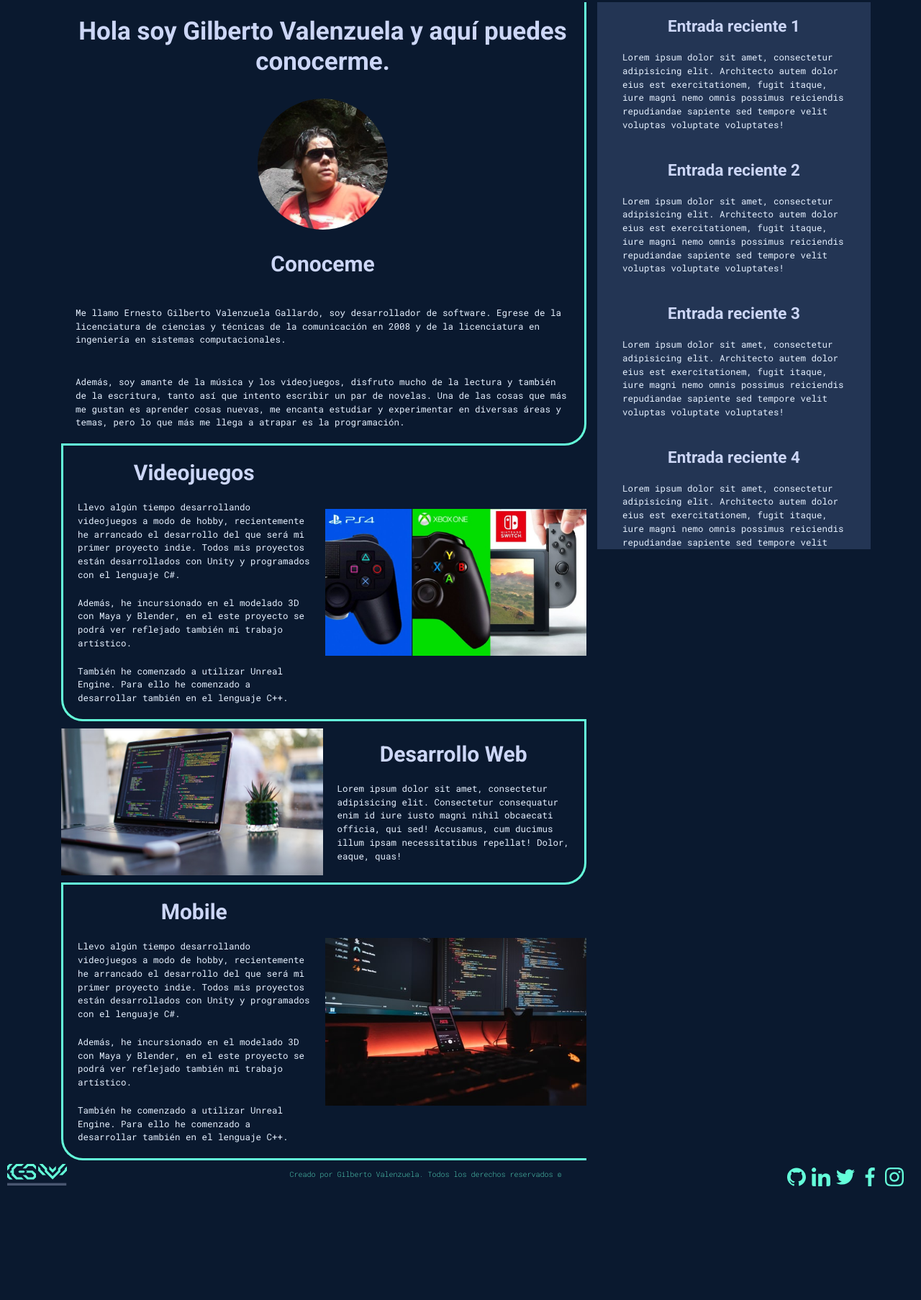
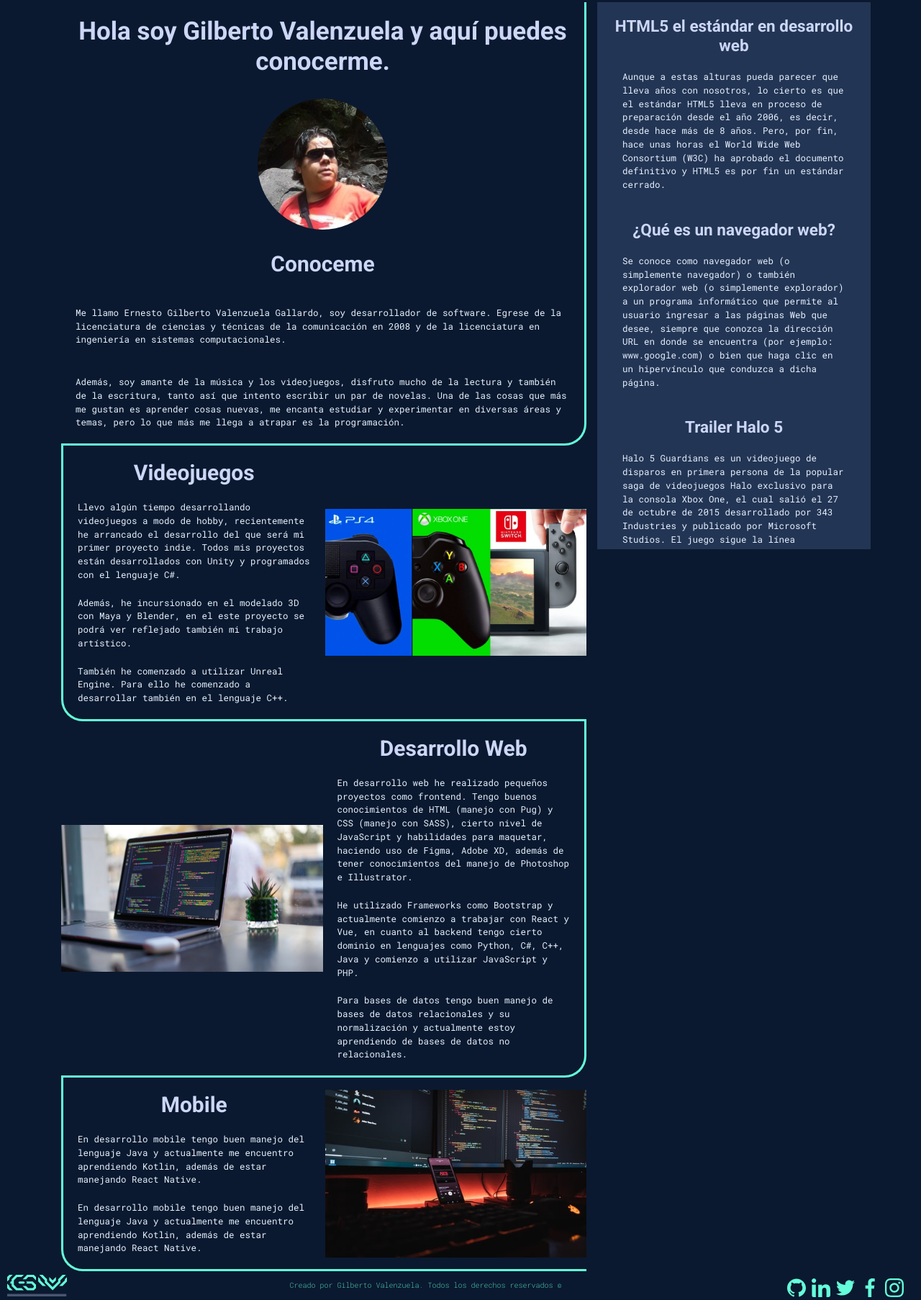
Before and after one commit to ernestogilberto/portafolio, a website: page index.html in a window 1280 px wide. Shown: the part 89-1895 px from the top of the page at 72% size. Before the commit the page ends 1741 px from the top, so only its background shows below. Drawn offline with nearby package versions, Linux system fonts and the light colour scheme.

Commit message:
Correcciones finales.

```diff
--- a/index.html
+++ b/index.html
@@ -118,101 +118,58 @@
                     <img alt="Laptop con código" class="w-50" src="./assets/images/2.jpg">
                     <div>
                         <h2>Desarrollo Web</h2>
-                        <p>Lorem ipsum dolor sit amet, consectetur adipisicing elit.
-                            Consectetur
-                            consequatur enim id iure
-                            iusto
-                            magni nihil obcaecati officia, qui sed! Accusamus, cum ducimus illum ipsam
-                            necessitatibus
-                            repellat!
-                            Dolor, eaque, quas!</p>
+                        <p>En desarrollo web he realizado pequeños proyectos como frontend. Tengo buenos conocimientos
+                            de HTML (manejo con Pug) y CSS (manejo con SASS), cierto nivel de JavaScript y habilidades
+                            para maquetar, haciendo uso de Figma, Adobe XD, además de tener conocimientos del manejo de
+                            Photoshop e Illustrator.</p>
+                        <p>He utilizado Frameworks como Bootstrap y actualmente comienzo a trabajar con React y Vue, en
+                            cuanto al backend tengo cierto dominio en lenguajes como Python, C#, C++, Java y comienzo a
+                            utilizar JavaScript y PHP.</p>
+                        <p>Para bases de datos tengo buen manejo de bases de datos relacionales y su normalización y
+                            actualmente estoy aprendiendo de bases de datos no relacionales.</p>
                     </div>
                 </section>
                 <section class="cardContainer d-flex align-items-center">
                     <img alt="Multiples monitores con código" class="w-50" src="./assets/images/3.jpg">
                     <div>
                         <h2>Mobile</h2>
-                        <p>Llevo algún tiempo desarrollando videojuegos a modo de hobby,
-                            recientemente he arrancado el desarrollo del que será mi primer proyecto indie. Todos
-                            mis
-                            proyectos
-                            están desarrollados con Unity y programados con el lenguaje C#.</p>
-                        <p>Además, he incursionado en el modelado 3D con Maya y Blender,
-                            en el
-                            este
-                            proyecto se podrá ver reflejado también mi trabajo artístico. </p>
-                        <p>También he comenzado a utilizar Unreal Engine. Para ello he
-                            comenzado a
-                            desarrollar también en el lenguaje C++.</p>
+                        <p>En desarrollo mobile tengo buen manejo del lenguaje Java y actualmente me encuentro
+                            aprendiendo Kotlin, además de estar manejando React Native.</p>
+                        <p>En desarrollo mobile tengo buen manejo del lenguaje Java y actualmente me encuentro
+                            aprendiendo Kotlin, además de estar manejando React Native. </p>
                     </div>
                 </section>
             </div>
             <!--        Area para una barra aside para los post recientes         -->
             <aside class="col-xl-4 col-lg-12 d-flex align-items-center flex-xl-column flex-lg-row sticky-top overflow-auto recent">
                 <article class="recent__content">
-                    <h3>Entrada reciente 1</h3>
-                    <p>Lorem ipsum dolor sit amet, consectetur adipisicing elit. Architecto
-                        autem
-                        dolor
-                        eius est
-                        exercitationem, fugit itaque, iure magni nemo omnis possimus reiciendis repudiandae sapiente
-                        sed
-                        tempore velit voluptas voluptate voluptates!</p>
+                    <h3>HTML5 el estándar en desarrollo web</h3>
+                    <p>Aunque a estas alturas pueda parecer que lleva años con nosotros, lo cierto es que el estándar
+                        HTML5 lleva en proceso de preparación desde el año 2006, es decir, desde hace más de 8 años.
+                        Pero, por fin, hace unas horas el World Wide Web Consortium (W3C) ha aprobado el documento
+                        definitivo y HTML5 es por fin un estándar cerrado.</p>
                 </article>
                 <article class="recent__content">
-                    <h3>Entrada reciente 2</h3>
-                    <p>Lorem ipsum dolor sit amet, consectetur adipisicing elit. Architecto
-                        autem
-                        dolor
-                        eius est
-                        exercitationem, fugit itaque, iure magni nemo omnis possimus reiciendis repudiandae
-                        sapiente
-                        sed
-                        tempore velit voluptas voluptate voluptates!</p>
+                    <h3>¿Qué es un navegador web?</h3>
+                    <p>Se conoce como navegador web (o simplemente navegador) o también explorador web (o
+                        simplemente explorador) a un programa informático que permite al usuario ingresar a las
+                        páginas Web que desee, siempre que conozca la dirección URL en donde se encuentra (por
+                        ejemplo: www.google.com) o bien que haga clic en un hipervínculo que conduzca a dicha
+                        página.</p>
                 </article>
                 <article class="recent__content">
-                    <h3>Entrada reciente 3</h3>
-                    <p>Lorem ipsum dolor sit amet, consectetur adipisicing elit. Architecto
-                        autem
-                        dolor
-                        eius est
-                        exercitationem, fugit itaque, iure magni nemo omnis possimus reiciendis repudiandae
-                        sapiente
-                        sed
-                        tempore velit voluptas voluptate voluptates!</p>
+                    <h3>Trailer Halo 5</h3>
+                    <p>Halo 5 Guardians es un videojuego de disparos en primera persona de la popular saga de
+                        videojuegos Halo exclusivo para la consola Xbox One, el cual salió el 27 de octubre de 2015
+                        desarrollado por 343 Industries y publicado por Microsoft Studios. El juego sigue la línea
+                        argumental de Halo 4. </p>
                 </article>
                 <article class="recent__content">
-                    <h3>Entrada reciente 4</h3>
-                    <p>Lorem ipsum dolor sit amet, consectetur adipisicing elit. Architecto
-                        autem
-                        dolor
-                        eius est
-                        exercitationem, fugit itaque, iure magni nemo omnis possimus reiciendis repudiandae
-                        sapiente
-                        sed
-                        tempore velit voluptas voluptate voluptates!</p>
-                </article>
-                <article class="recent__content">
-                    <h3>Entrada reciente 5</h3>
-                    <p>Lorem ipsum dolor sit amet, consectetur adipisicing elit. Architecto
-                        autem
-                        dolor
-                        eius est
-                        exercitationem, fugit itaque, iure magni nemo omnis possimus reiciendis repudiandae
-                        sapiente
-                        sed
-                        tempore velit voluptas voluptate voluptates!</p>
-                </article>
-                <article class="recent__content">
-                    <h3>Entrada reciente 6</h3>
-                    <p>Lorem ipsum dolor sit amet, consectetur adipisicing elit. Architecto
-                        autem
-                        dolor
-                        eius est
-                        exercitationem, fugit itaque, iure magni nemo omnis possimus reiciendis repudiandae
-                        sapiente
-                        sed
-                        tempore velit voluptas voluptate voluptates!</p>
+                    <h3>Trailer Gear of War 3</h3>
+                    <p>Gears of War 3 es un videojuego de disparos en tercera persona, del género survival horror y
+                        acción-aventura, desarrollado por Epic Games y publicado por Microsoft Game Studios
+                        exclusivamente para Xbox 360. Es la tercera entrega de la serie Gears of War y el juego final
+                        en la historia del arco.</p>
                 </article>
             </aside>
         </main>
--- a/scss/_general.scss
+++ b/scss/_general.scss
@@ -82,19 +82,6 @@
   margin: 10px auto;
 }
 
-//iframe {
-//  display: block;
-//  margin: 0 auto;
-//  //width: 90%;
-//  //height: auto;
-//  //max-width: 560px;
-//  //height: 50.6%;
-//}
-//
-//.iframe-container{
-//  width: 90%;
-//}
-
 .video-responsive {
   height: 0;
   overflow: hidden;
@@ -102,6 +89,10 @@
   padding-top: 30px;
   position: relative;
   margin-inline: 20px;
+}
+
+.container{
+  min-height: calc(100vh - 130px);
 }
 
 .video-responsive iframe, .video-responsive object, .video-responsive embed {
```
Also changed, not shown: pages/blog.html (+28 -31 lines), pages/projects.html (+12 -36 lines), styles/styles.css.
